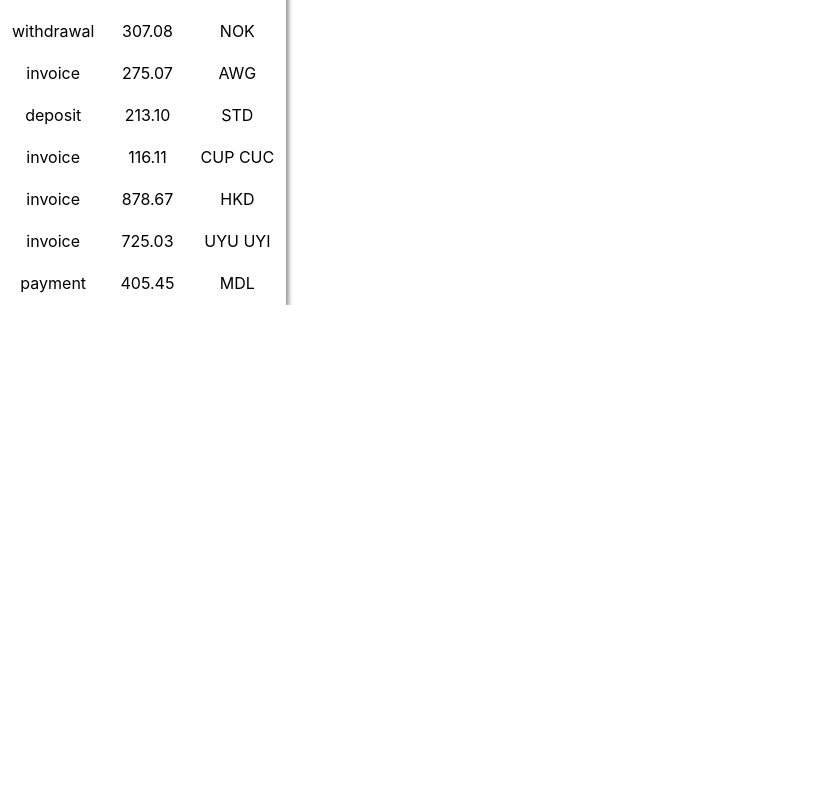
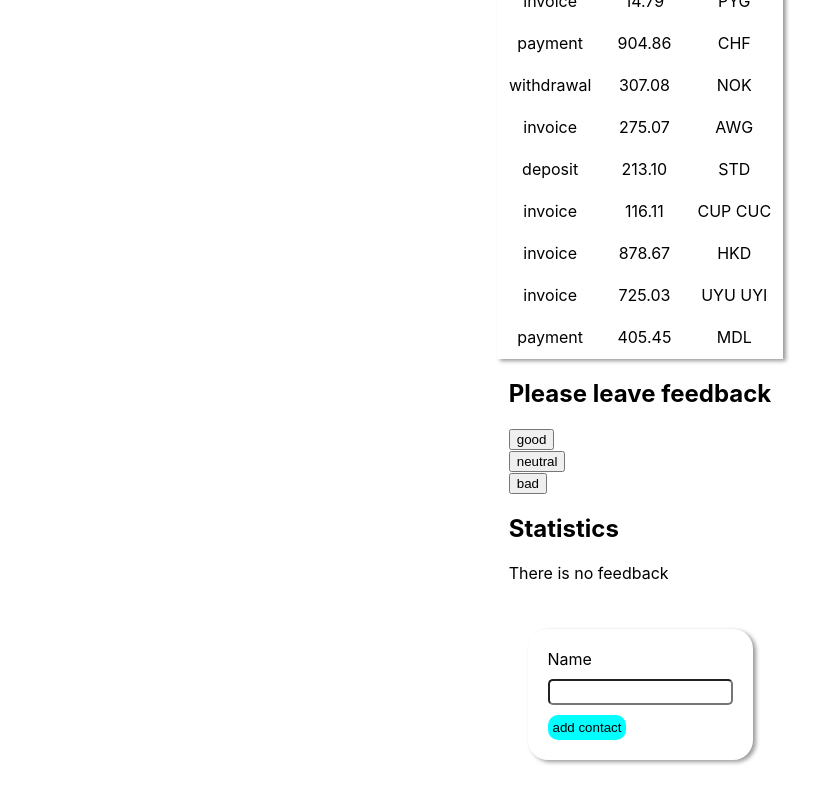
Before and after one commit to evgeniimironenko/React, a React (Create React App) app in the folder app/: page / in a window 1280 px wide. Shown: the part 1774-2574 px from the top of the page, without its empty margins (0-838 px from the left). Before the commit the page ends 2079 px from the top, so only its background shows below. Built offline with nearby package versions, Linux system fonts and the light colour scheme.

Commit message:
Feedback component (hw 2)

```diff
--- a/app/package.json
+++ b/app/package.json
@@ -6,6 +6,7 @@
     "@testing-library/jest-dom": "^5.17.0",
     "@testing-library/react": "^13.4.0",
     "@testing-library/user-event": "^13.5.0",
+    "nanoid": "^5.0.7",
     "react": "^18.3.1",
     "react-dom": "^18.3.1",
     "react-scripts": "5.0.1",
--- a/app/src/App.js
+++ b/app/src/App.js
@@ -6,9 +6,11 @@ import Users from "./components/users/Users";
 import usersData from "./components/users/data.json";
 import TransactionHistory from "./components/transactions/TransactionHistory";
 import transactions from "./components/transactions/transactions.json";
+import Contacts from "./components/contacts/Contacts";
+import Feedback from "./components/feedback/Feedback";
 function App() {
   return (
-    <>
+    <main>
       <Profile
         username={user.username}
         tag={user.tag}
@@ -20,7 +22,9 @@ function App() {
       <Statistics stats={data} />
       <Users usersData={usersData} />
       <TransactionHistory items={transactions} />
-    </>
+      <Feedback />
+      <Contacts onSubmit={(values) => console.log(values)} />
+    </main>
   );
 }
 
--- /dev/null
+++ b/app/src/components/contacts/Contacts.jsx
@@ -0,0 +1,24 @@
+import { nanoid } from "nanoid";
+import css from "./Contacts.module.css";
+import { Component } from "react";
+
+class Contacts extends Component {
+  handleSubmit = (e) => {
+    e.preventDefault();
+    const form = e.currentTarget;
+    const name = form.elements.userName.value;
+    console.log(name);
+  };
+  inputId = nanoid();
+  render() {
+    return (
+      <form className={css.form} onSubmit={this.handleSubmit}>
+        <label htmlFor={this.inputId}>Name</label>
+        <input type="text" name="userName" required id={this.inputId} />
+        <button type="submit">add contact</button>
+      </form>
+    );
+  }
+}
+
+export default Contacts;
--- /dev/null
+++ b/app/src/components/contacts/Contacts.module.css
@@ -0,0 +1,27 @@
+.form {
+  margin-top: 30px;
+  padding: 20px;
+  box-shadow: 3px 2px 4px rgba(0, 0, 0, 0.4);
+  border-radius: 20px;
+  max-width: 300px;
+}
+
+.form label {
+  display: block;
+}
+
+.form input {
+  height: 20px;
+  border-radius: 5px;
+  border: 1p solid black;
+  margin: 10px 0;
+}
+
+.form button {
+  display: block;
+  padding: 5px;
+  outline: none;
+  border-radius: 10px;
+  background-color: aqua;
+  border: none;
+}
--- /dev/null
+++ b/app/src/components/feedback/Feedback.jsx
@@ -0,0 +1,61 @@
+import { Component } from "react";
+import css from "./Feedback.module.css";
+import Statistics from "./statistics/Statistics";
+import FeedbackOptions from "./feedbackOptions/FeedbackOptions";
+import Section from "./section/Section";
+import Notification from "./notification/Notification";
+
+class Feedback extends Component {
+  state = {
+    good: 0,
+    neutral: 0,
+    bad: 0,
+  };
+
+  handleFeedback = (type) => {
+    this.setState((prevState) => ({ [type]: prevState[type] + 1 }));
+  };
+
+  countTotalFeedback = () => {
+    const { good, neutral, bad } = this.state;
+    return good + neutral + bad;
+  };
+
+  countPositiveFeedbackPercentage = () => {
+    const { good } = this.state;
+    const total = this.countTotalFeedback();
+    return total ? Math.round((good / total) * 100) + "%" : 0;
+  };
+
+  render() {
+    const { good, neutral, bad } = this.state;
+    const totalFeedback = this.countTotalFeedback();
+    const positive = this.countPositiveFeedbackPercentage();
+    const options = ["good", "neutral", "bad"];
+    return (
+      <section>
+        <Section title="Please leave feedback">
+          <FeedbackOptions
+            options={options}
+            onLeaveFeedback={this.handleFeedback}
+          />
+        </Section>
+        <Section title="Statistics">
+          {totalFeedback > 0 ? (
+            <Statistics
+              good={good}
+              neutral={neutral}
+              bad={bad}
+              totalFeedback={totalFeedback}
+              positive={positive}
+            />
+          ) : (
+            <Notification message="There is no feedback" />
+          )}
+        </Section>
+      </section>
+    );
+  }
+}
+
+export default Feedback;
--- /dev/null
+++ b/app/src/components/feedback/feedbackOptions/FeedbackOptions.jsx
@@ -0,0 +1,11 @@
+const FeedbackOptions = ({ options, onLeaveFeedback }) => (
+  <ul>
+    {options.map((option) => (
+      <li key={option}>
+        <button onClick={() => onLeaveFeedback(option)}>{option}</button>
+      </li>
+    ))}
+  </ul>
+);
+
+export default FeedbackOptions;
--- /dev/null
+++ b/app/src/components/feedback/notification/Notification.jsx
@@ -0,0 +1,3 @@
+const Notification = ({ message }) => <p>{message}</p>;
+
+export default Notification;
--- /dev/null
+++ b/app/src/components/feedback/section/Section.jsx
@@ -0,0 +1,8 @@
+const Section = ({ title, children }) => (
+  <section>
+    <h2>{title}</h2>
+    {children}
+  </section>
+);
+
+export default Section;
--- /dev/null
+++ b/app/src/components/feedback/statistics/Statistics.jsx
@@ -0,0 +1,11 @@
+const Statistics = ({ good, neutral, bad, totalFeedback, positive }) => (
+  <ul>
+    <li>Good: {good}</li>
+    <li>Neutral: {neutral}</li>
+    <li>Bad: {bad}</li>
+    <li>Total: {totalFeedback}</li>
+    <li>Positive: {positive}</li>
+  </ul>
+);
+
+export default Statistics;
--- a/app/src/index.css
+++ b/app/src/index.css
@@ -12,4 +12,17 @@ code {
     monospace;
 }
 
+ul {
+  list-style: none;
+  padding: 0;
+  margin: 0;
+}
+
+main {
+  padding: 40px;
+  display: flex;
+  flex-direction: column;
+  align-items: center;
+}
+
 @import-normalize;
```
Also changed, not shown: app/src/components/feedback/Feedback.module.css (added), 1 other file (tests, documents, lock files or other folders).
